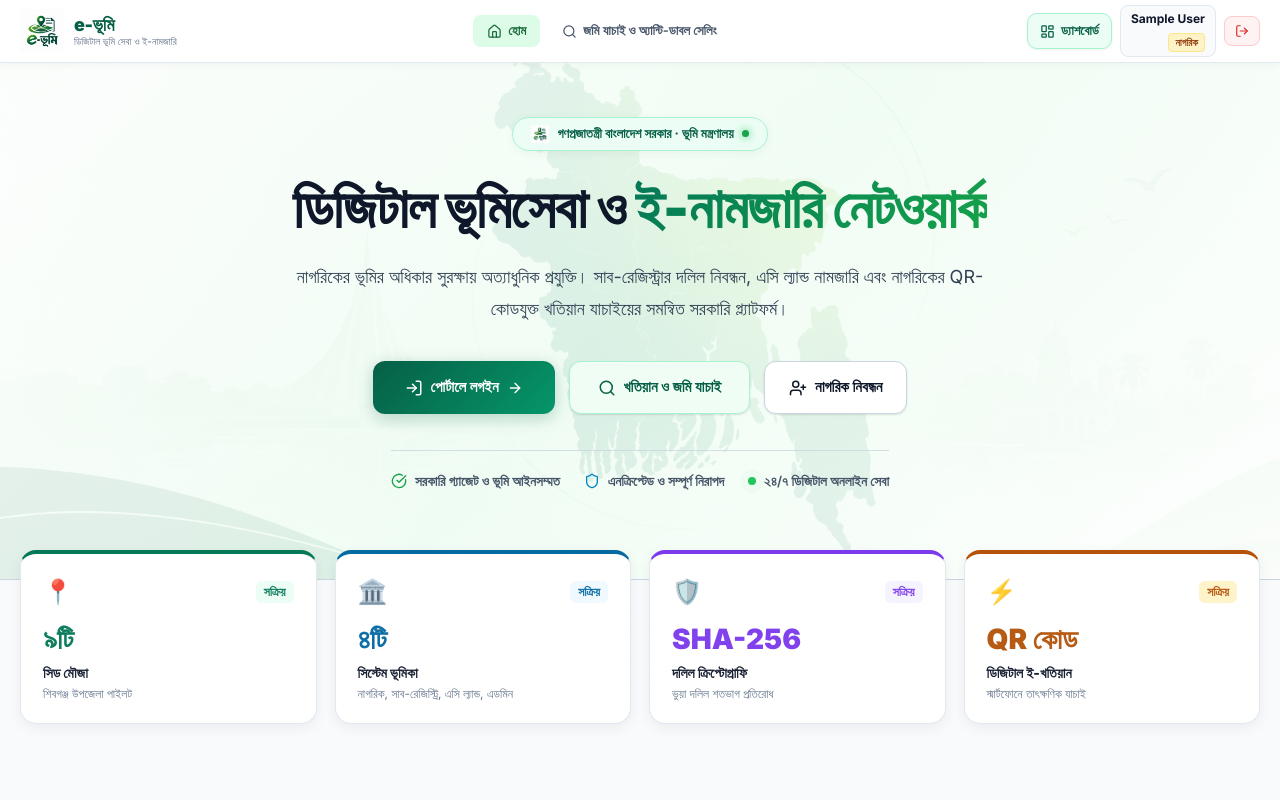
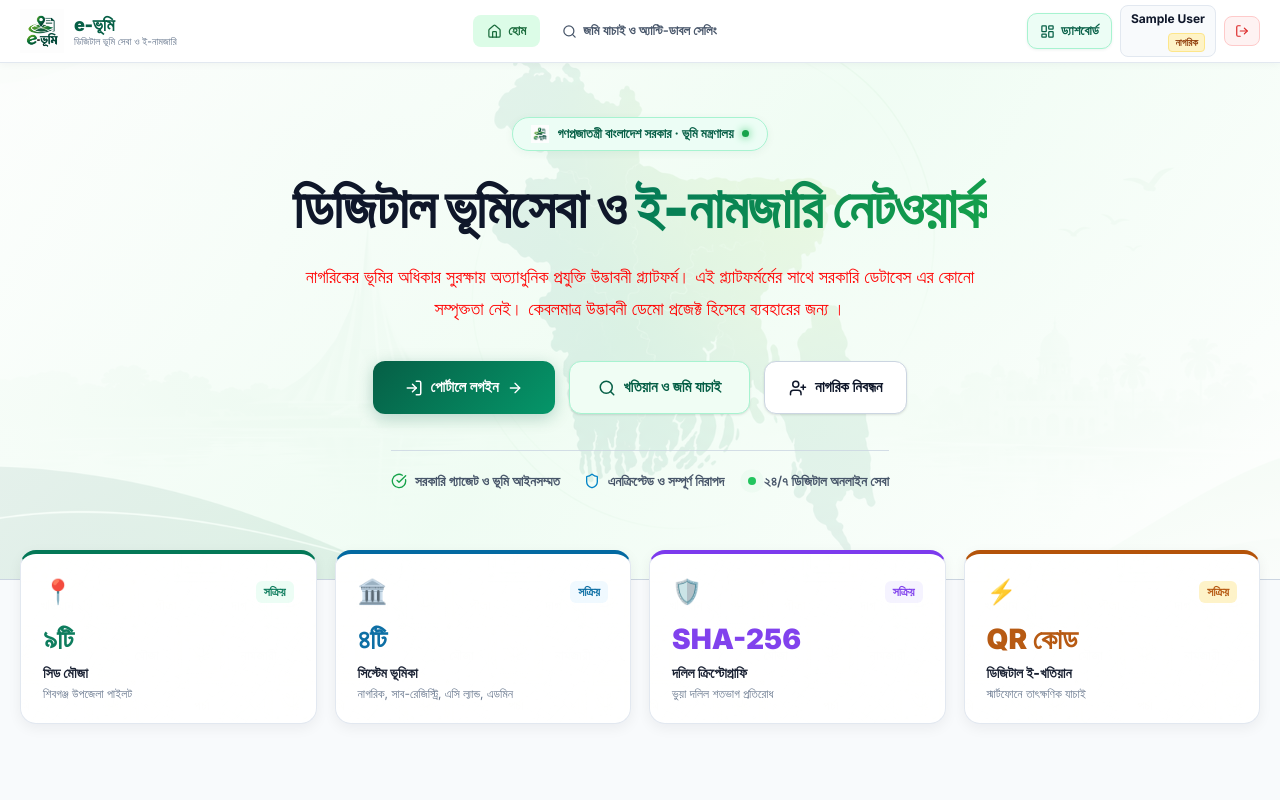
Before and after one commit to saifsaad03/evumi, a React (Vite) app in the folder frontend/: page /#/ in a window 1280 px wide. Shown: the top 800 px of the page. Built offline with nearby package versions, Linux system fonts and the light colour scheme; no server answers; sample sign-in values are in the browser's storage.

Commit message:
Update disclaimer text and styling on landing page

```diff
--- a/frontend/src/pages/LandingPage.jsx
+++ b/frontend/src/pages/LandingPage.jsx
@@ -246,15 +246,15 @@ export default function LandingPage() {
 
             <p style={{
               fontSize: 'clamp(15px, 1.8vw, 18px)',
-              color: '#334155',
+              color: '#ff0101ff',
               lineHeight: 1.8,
               marginBottom: '36px',
               maxWidth: '720px',
               marginLeft: 'auto',
               marginRight: 'auto',
             }}>
-              নাগরিকের ভূমির অধিকার সুরক্ষায় অত্যাধুনিক প্রযুক্তি। সাব-রেজিস্ট্রার দলিল নিবন্ধন,
-              এসি ল্যান্ড নামজারি এবং নাগরিকের QR-কোডযুক্ত খতিয়ান যাচাইয়ের সমন্বিত সরকারি প্ল্যাটফর্ম।
+              নাগরিকের ভূমির অধিকার সুরক্ষায় অত্যাধুনিক প্রযুক্তি উদ্ভাবনী প্ল্যাটফর্ম। এই প্ল্যাটফর্মর্মের সাথে সরকারি ডেটাবেস
+              এর কোনো সম্পৃক্ততা নেই। কেবলমাত্র উদ্ভাবনী ডেমো প্রজেক্ট হিসেবে ব্যবহারের জন্য ।
             </p>
 
             {/* Action Buttons */}
```
